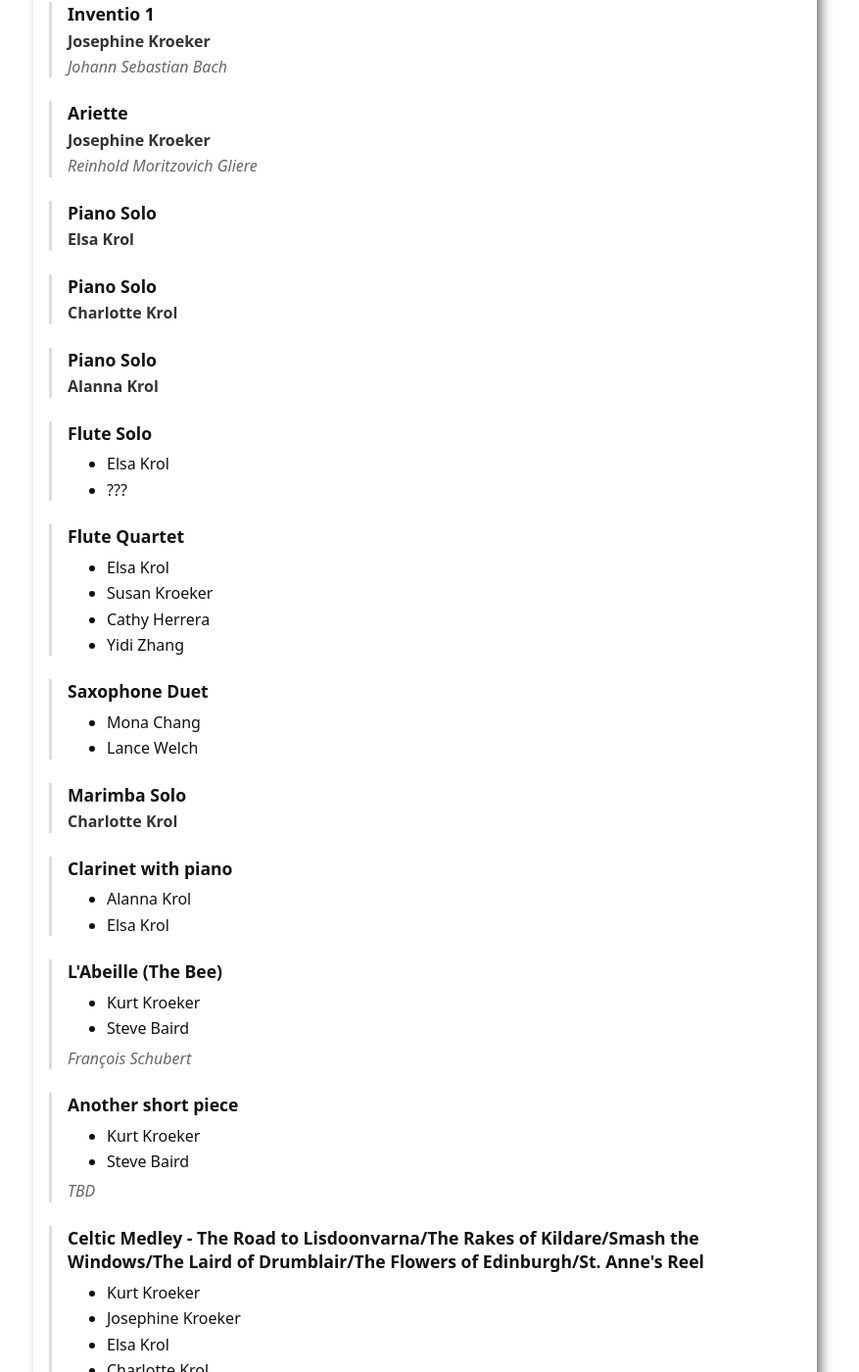
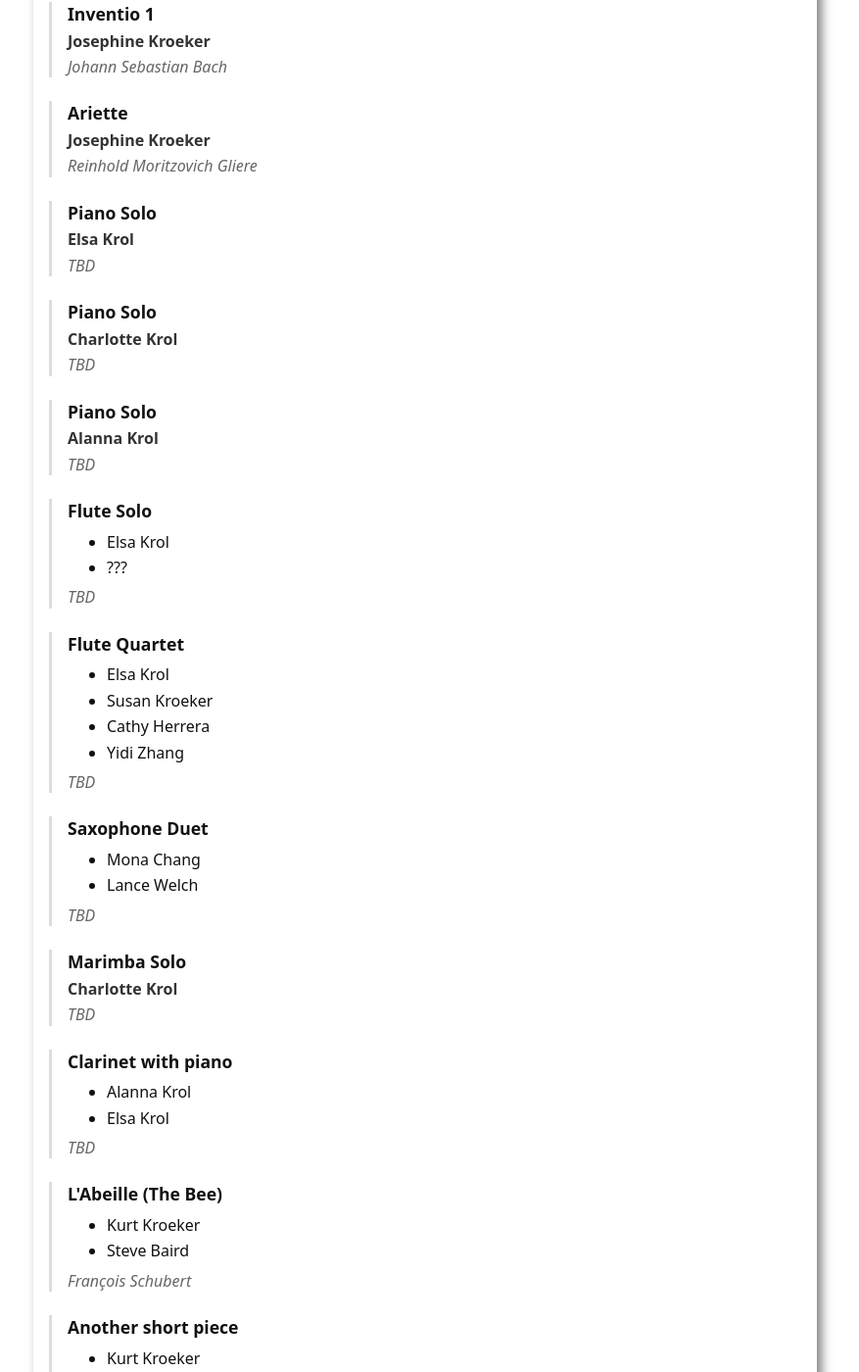
Before and after one commit to KurtKroeker/csehy-fundraising, a Jekyll site: the page built from program.md, in a window 1280 px wide and 1400 px high, scrolled down 363 px. Shown: the whole window at 98% size, without its empty margins (206-1083 px from the left). Built offline with Jekyll 4.4.1, drawn with Linux system fonts in a browser that asks for light colours.

Commit message:
Update program.yml

```diff
--- a/_data/program.yml
+++ b/_data/program.yml
@@ -17,17 +17,21 @@ sections:
 
       - title: "Piano Solo"
         performer: "Elsa Krol"
+        notes: "TBD"
 
       - title: "Piano Solo"
         performer: "Charlotte Krol"
+        notes: "TBD"
 
       - title: "Piano Solo"
         performer: "Alanna Krol"
+        notes: "TBD"
 
       - title: "Flute Solo"
         performers:
           - "Elsa Krol"
           - "???"
+        notes: "TBD"
 
       - title: "Flute Quartet"
         performers:
@@ -35,19 +39,23 @@ sections:
           - "Susan Kroeker"
           - "Cathy Herrera"
           - "Yidi Zhang"
+        notes: "TBD"
 
       - title: "Saxophone Duet"
         performers:
           - "Mona Chang"
           - "Lance Welch"
+        notes: "TBD"
 
       - title: "Marimba Solo"
         performer: "Charlotte Krol"
+        notes: "TBD"
 
       - title: "Clarinet with piano"
         performers:
           - "Alanna Krol"
           - "Elsa Krol"
+        notes: "TBD"
 
       - title: "L'Abeille (The Bee)"
         performers:
```
